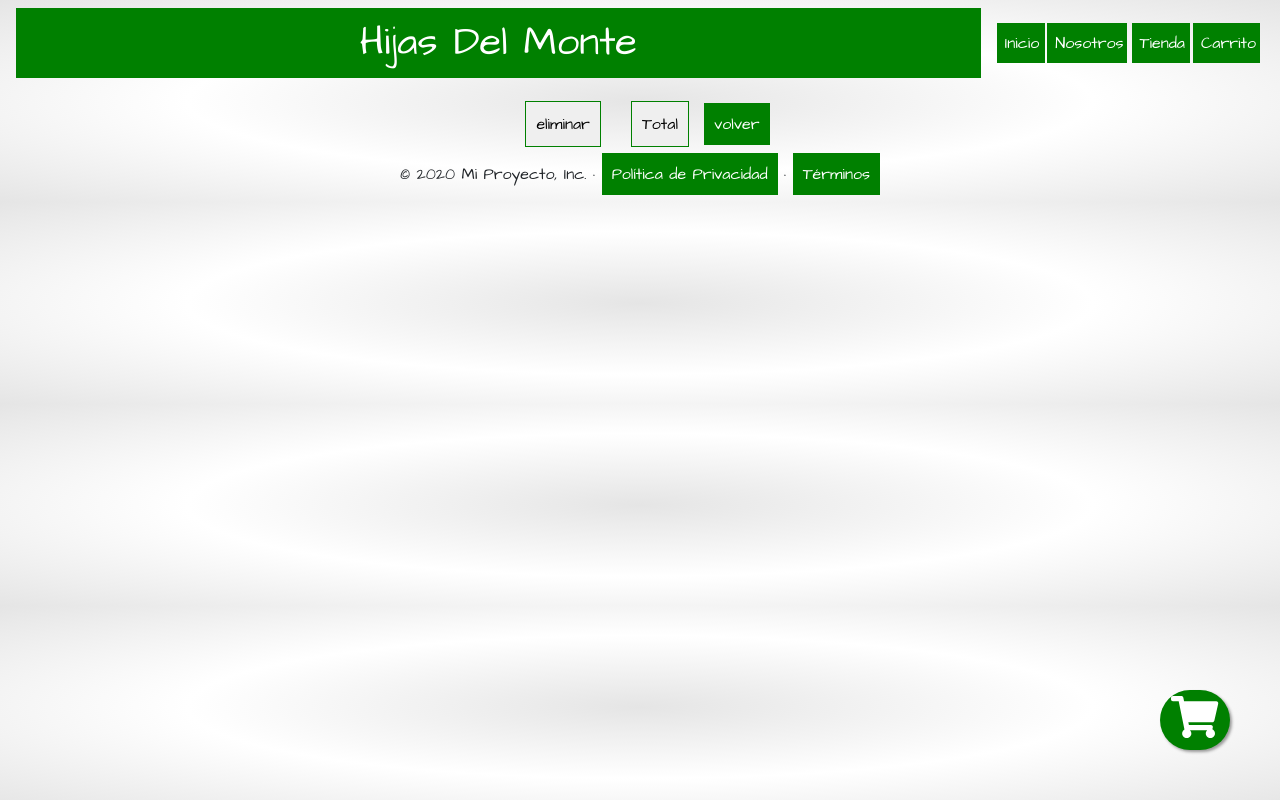
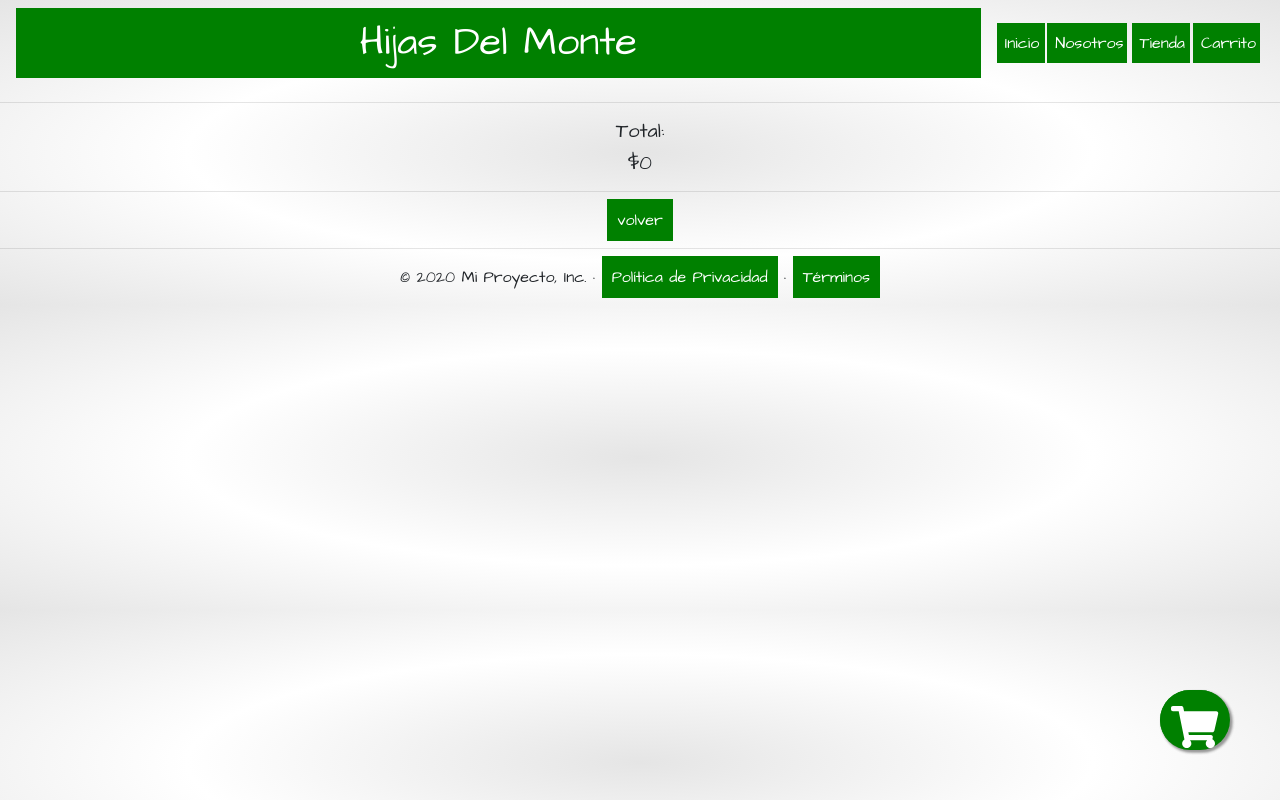
Before and after one commit to Paula-Elias/proyecto-react, a React (Create React App) app: page /carrito in a window 1280 px wide. Built offline with nearby package versions, Linux system fonts and the light colour scheme.

Commit message:
add cart view / cart context

```diff
--- a/src/Context/CartContext.js
+++ b/src/Context/CartContext.js
@@ -5,29 +5,36 @@ export const CartContext = React.createContext([]);
  const CartContextProvider = (props) => {
 
             const [plantas, setPlantas] = useState([]);
-            //const [cantidad, setCantidad] = useState();
 
-            function addItem(product, cantidad, precio) {
-                setPlantas([...plantas,  {nombre: product, cantidad: cantidad, precio: precio} ] )
+            function addItem(product, precio, cantidad) {
+                setPlantas([...plantas,  {nombre: product,  precio: precio, cantidad: cantidad} ] )
+               // console.log(addItem);
             }
 
-            const plantasContador = () => {
-                return plantas.reduce((acc, p) => (acc += p.cantidad), 0);
+            function plantasContador() {
+                return plantas.reduce((acc, planta) => (acc += planta.cantidad), 0);
               };
 
               const eliminaPlantas = id => {
-                plantas.splice(plantas.findIndex(p => p.id === id), 1);
+                plantas.splice(plantas.findIndex(planta => planta.id === id), 1);
                 setPlantas([...plantas]);
               };
 
-              const totalPlantas = (e) => {
-                return plantas.reduce((acc, p) => (acc += p.precio * p.cantidad), 0);
+              const totalPlantas = () => {
+                return plantas.reduce((acc, planta) => (acc += planta.precio * planta.cantidad), 0);
               };
+               //console.log(setPlantas)
+
+
+              function eraser(){
+                plantasContador();
+                eliminaPlantas()
+              }
 
 
               return (
                 <CartContext.Provider
-                  value={[plantas, plantasContador, addItem, eliminaPlantas, totalPlantas]}
+                  value={[plantas, plantasContador, addItem, eliminaPlantas, totalPlantas, eraser]}
                 >
                   {props.children}
                 </CartContext.Provider>
--- a/src/component/Items/Cart.js
+++ b/src/component/Items/Cart.js
@@ -3,10 +3,7 @@ import { Link } from "react-router-dom";
 import  { CartContext } from '../../Context/CartContext';
 
 function Cart() {
-    const [plantas, eliminaPlantas, totalPlantas] =  useContext(CartContext);
-
-    //const [item, setItem] = useState(false);
-    /* let id = props.match.params.id; */
+    const [plantas, plantasContador, addItem, eliminaPlantas, totalPlantas, eraser] =  useContext(CartContext);
 
     useEffect(()=>{
         console.log(plantas)
@@ -14,27 +11,25 @@ function Cart() {
 
     return (
         <div>
-
         {plantas.map((planta) => (
           <div>
           <hr></hr>
             <p>Producto: {planta.nombre}</p>
             <p>Cantidad: {planta.cantidad}</p>
             <p>Precio:  ${planta.precio}</p>
+            <input type="button" value={'eliminar'}
+            onClick={()=>eraser()}  />
+          </div>
+        ))}
+
             <hr></hr>
 
-          </div>
-        ))}
-            <input type="button" value={'eliminar'}
-            onClick={(e)=>eliminaPlantas(e.target.value)}/>
-            <input type="button" value={'Total'}
-            onClick={(e)=>totalPlantas(e.target.value)}/>
+         <h5>Total:</h5>
+        <h5>${totalPlantas()}</h5>
+        <hr></hr>
+
             <Link to="/ItemlistContainer/">volver</Link>
-{/*
-          <p>info que viene desde detail pasa por context y llega aca : </p>
-        {/*   <p>id: [{cart}]</p>
-          <p>quantity: {longitud}</p>
-          <input type="button" value="carrito" onChange={(e)=>Carrito(e.target.value)} /> */}
+            <hr></hr>
 
         </div>
       );
--- a/src/component/Items/ItemDetail.js
+++ b/src/component/Items/ItemDetail.js
@@ -24,7 +24,7 @@ export default function ItemDetail(props) {
         <h6>Comentarios de clientes: {props.comentario}</h6>
 
         <Contador func={giveMeCount} />
-        <Link to="/carrito"> <input onClick={()=>addItem(props.nombre, count)} type="button" value={`Añadir al carrito ${count}`}/>  </Link>
+        <Link to="/carrito"> <input onClick={()=>addItem(props.nombre, props.precio, count)} type="button" value={`Añadir al carrito ${count}`}/>  </Link>
         <hr></hr>
 
       </div>
--- a/src/component/contador/ItemCount.js
+++ b/src/component/contador/ItemCount.js
@@ -22,7 +22,8 @@ useEffect(()=>{
   return(
     <div>
 
-    <input disabled={count === 5 ?  true : false} type="button" value="Agregar" onClick={()=>setCount(count+1)}/>
+    <input disabled={count === 5 ?  true : false} type="button"
+    value="Agregar" onClick={()=>setCount(count+1)}/>
     {count}
     <input disabled={count === 0 ?  true : false} type="button" value="Eliminar" onClick={()=>setCount(count-1)}/>
 
--- a/src/component/estaticos/CartWidget.js
+++ b/src/component/estaticos/CartWidget.js
@@ -1,13 +1,21 @@
- import React from 'react';
+import React, {useContext} from 'react';
  import './CartWidget.css';
+ import  { CartContext } from '../../Context/CartContext';
  import { FontAwesomeIcon } from '@fortawesome/react-fontawesome';
  import { faShoppingCart } from '@fortawesome/free-solid-svg-icons'
+import { Link } from 'react-router-dom';
 
 
 function CartWidget() {
+
+    const   [{plantasContador}]= useContext(CartContext)
+
     return (
         <div className="cart">
+            <Link to="/carrito" className="cart"  >
         <FontAwesomeIcon icon={faShoppingCart}/>
+               <span>  {()=>plantasContador} </span>
+            </Link>
           </div>
 
     )
```
Also changed, not shown: 1 other file (tests, documents, lock files or other folders).
